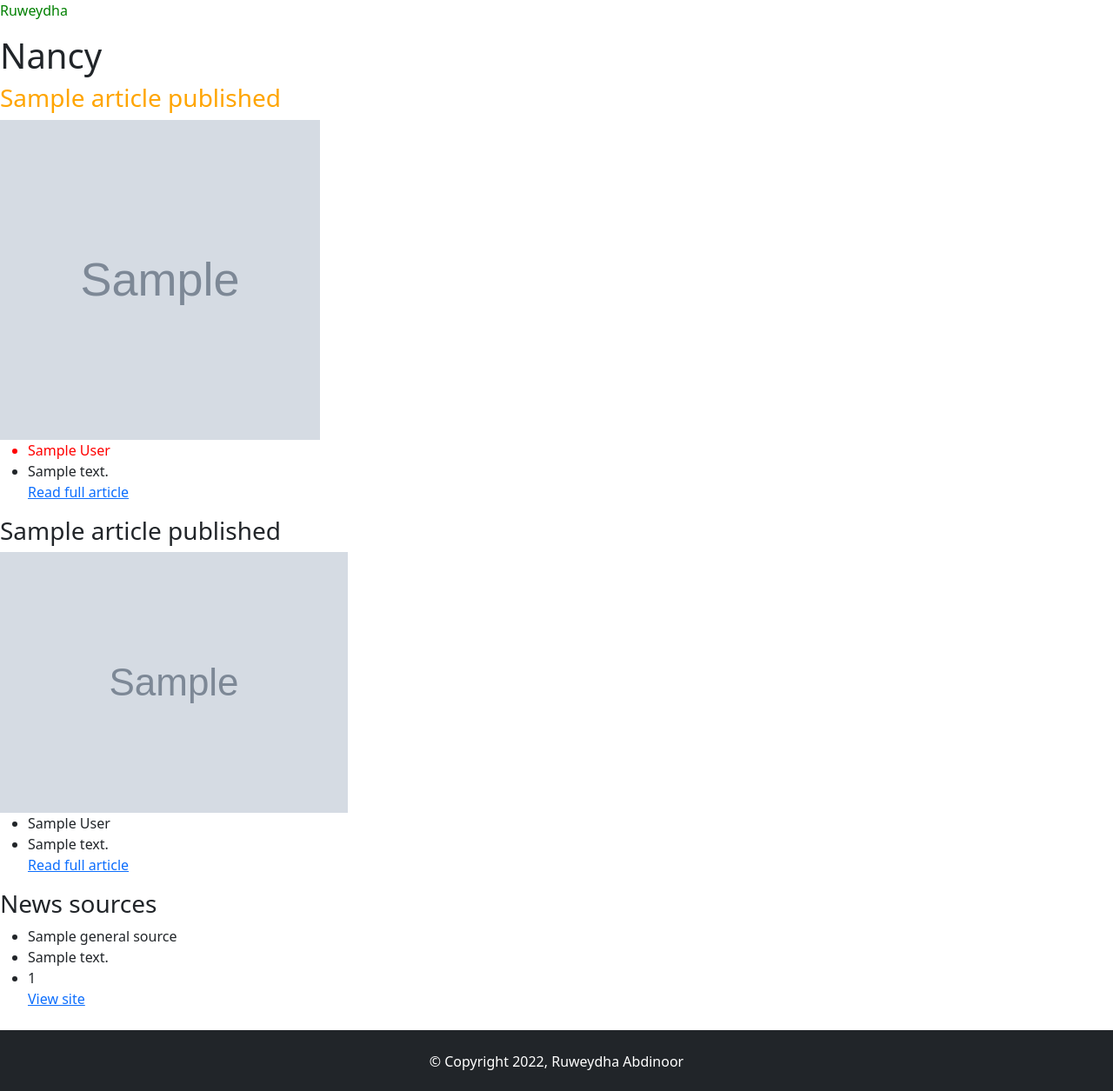
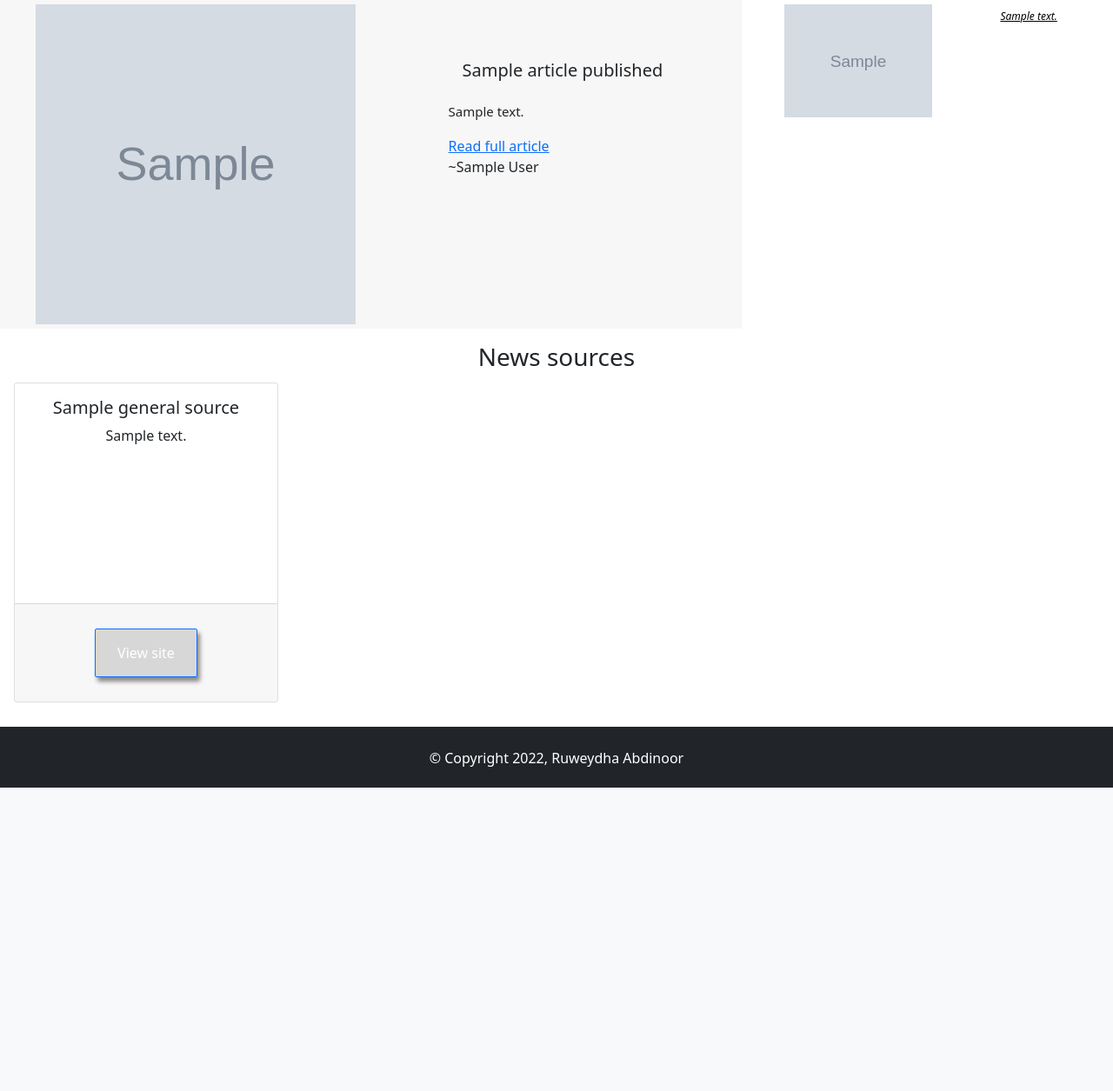
Before and after one commit to Ruweydha/News-flask, a Python web app: template app/templates/index.html in a window 1280 px wide. Shown: the part 56-1311 px from the top of the page at 87% size. After the commit the page ends 962 px from the top, so only its background shows below. Run offline with Jinja, Linux system fonts and the light colour scheme; the template is opened without the code that fills it: most values are stand-ins (such as "Sample title", 1, 10 or a date in 2020); grey boxes marked "Sample" are stand-in pictures.

Commit message:
Restructured the page so as to design it

```diff
--- a/app/templates/index.html
+++ b/app/templates/index.html
@@ -3,40 +3,60 @@
 <!-- Content block -->
 {% block content %}
     <div>
-        <p style="color: green;">Ruweydha</p>
-        <h1 class="danger">Nancy</h1>
+        <div class="container-fluid">
+            <div class="row">
+                <div class="col-md-8 first flex">
+                    {% for article_published in articles[:1] %}
+                        <div>
+                            <img src="{{article_published.urlToImage}}" class="img-responsive first-img" alt="Article image">
+                        </div>
+                        <div class="first-writings">
+                            <h5 class="mt-5 p-3">{{article_published.title}}</h5>
+                            <p class="hello">{{article_published.content}}</p>
+                            <a href="{{article_published.url}}" target="_blank">Read full article</a>
+                            <p class="author"> ~{{article_published.author}}</p>
 
-                    {% for article_published in articles[:0] %}
-                                <h3 style="color: orange;">{{article_published.title}}</h3>
-                            <img src="{{article_published.urlToImage}}" class="img-responsive first-img" alt="Article image">
+                            </div>
 
-                        <ul>
-                            <li style="color: red;">{{article_published.author}}</li>
-                            <li id="hello">{{article_published.content}}</li>
-                            <a href="{{article_published.url}}">Read full article</a>
-                        </ul>
                     {% endfor %}
+                </div>
+                <div class="col-md-4 second">
+                    {% for article_published in articles[2:5] %}
+                   <div class="flex">
+                    <div>
+                        <img src="{{article_published.urlToImage}}" alt="Article image">
+                    </div>
+                    <div>
+                        <a href="{{article_published.url}}" target="_blank"><i>{{article_published.content | truncate(100)}}</i></a>
+                    </div>
+                   </div>
+                     {% endfor %}
+                </div>
+            </div>
+        </div>
+
+      <h3 class="text-center mt-3">News sources</h3>
+      <div class="container-fluid text-center">
+          <div class="row">
+            {% for general_source in general %}
+            <div class="col-md-3">
+
+                <div class="card m-1 " style="width: 19rem; height: 23rem;">
+                   <!-- <img class="card-img-top" src="..." alt="Card image cap"> -->
+                   <div class="card-body">
+                     <h5 class="card-title">{{general_source.name}}</h5>
+                     <p class="card-text">{{general_source.description}}</p>
+
+                   </div>
+                   <div class="card-footer text-center">
+                        <a href="/source/{{general_source.id}}" class="btn btn-primary green">View site</a>
+                   </div>
+                 </div>
+             </div>
+
+              {% endfor %}
+          </div>
+      </div>
 
 
-
-
-        {% for article_published in articles[2:5] %}
-        <h3>{{article_published.title}}</h3>
-        <img src="{{article_published.urlToImage}}" alt="Article image">
-         <ul>
-             <li>{{article_published.author}}</li>
-             <li>{{article_published.content}}</li>
-             <a href="{{article_published.url}}">Read full article</a>
-         </ul>
-      {% endfor %}
-      <h3>News sources</h3>
-        {% for general_source in general[:30] %}
-         <ul>
-             <li>{{general_source.name}}</li>
-             <li>{{general_source.description}}</li>
-             <li>{{general_source.id}}</li>
-             <a href="/source/{{general_source.id}}">View site</a>
-         </ul>
-      {% endfor %}
-
 {% endblock %}
```
